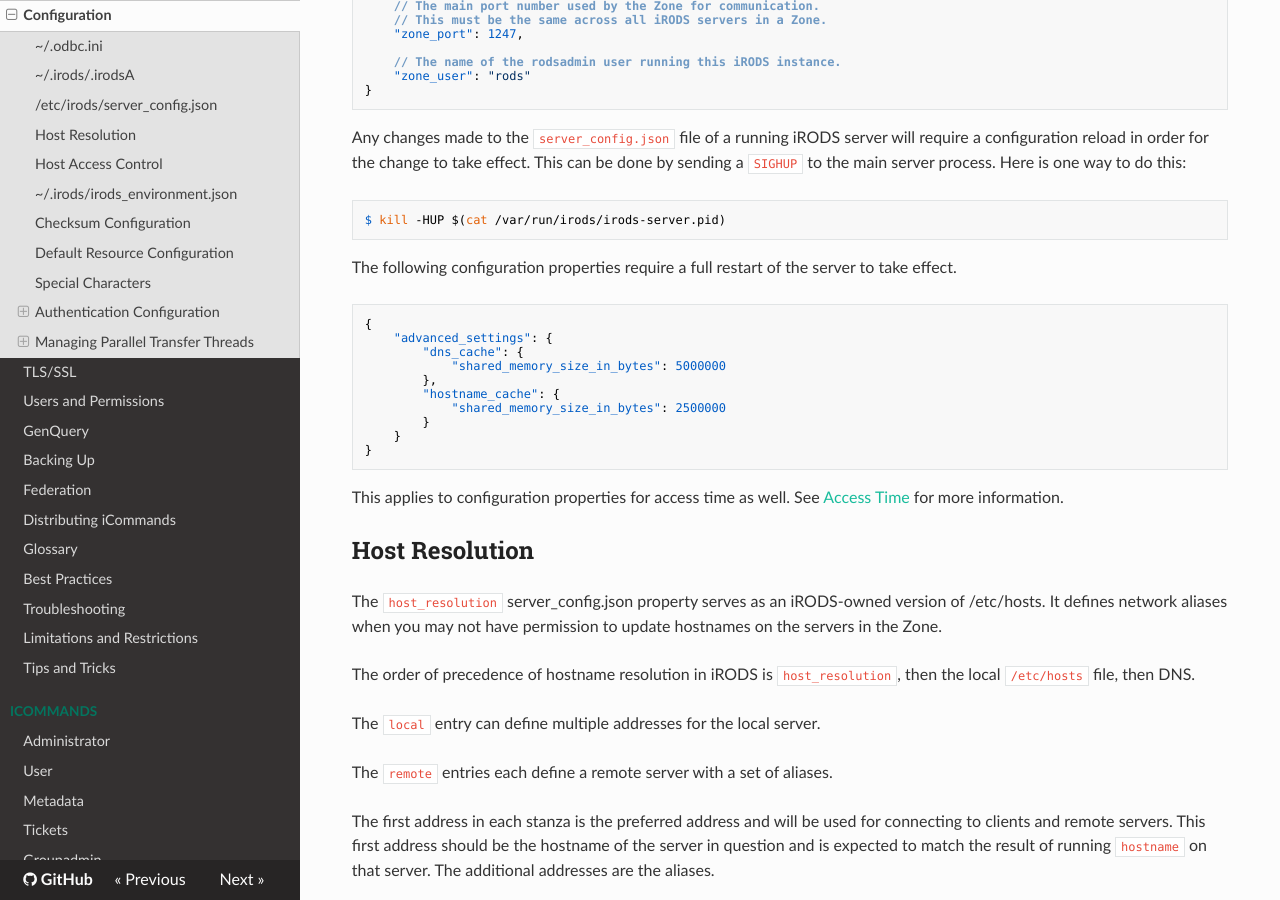
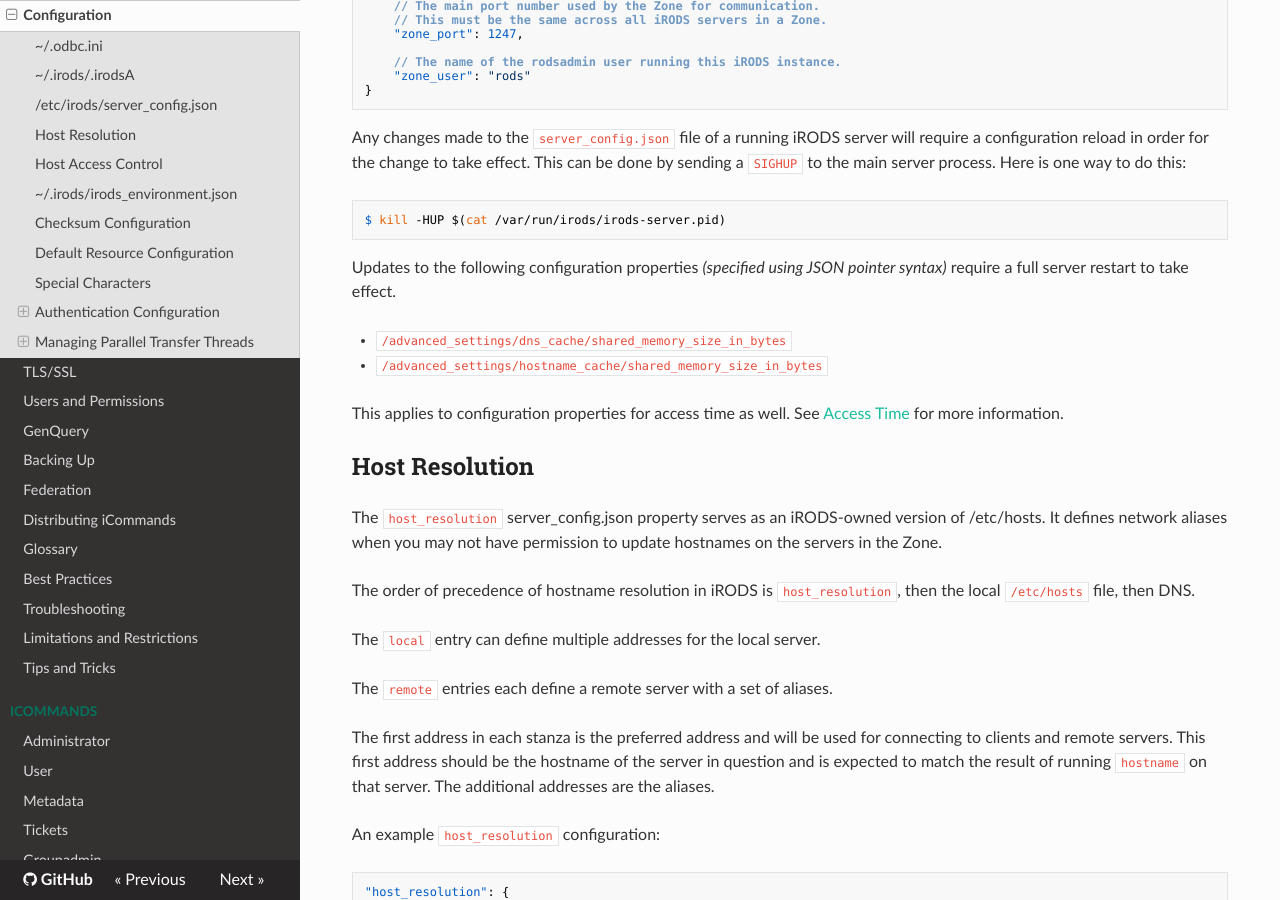
Before and after one commit to irods/irods_docs, an MkDocs documentation site: the page built from docs/system_overview/configuration.md, in a window 1280 px wide and 900 px high, scrolled down 7835 px. Built offline with MkDocs 1.6.1, drawn with Linux system fonts in a browser that asks for light colours; nearby versions of some CDN libraries.

Commit message:
squash w/ [irods/irods 6720] iRODS 5: Document which config properties require a server restart.

````diff
--- a/docs/system_overview/configuration.md
+++ b/docs/system_overview/configuration.md
@@ -533,20 +533,10 @@ Any changes made to the `server_config.json` file of a running iRODS server will
 $ kill -HUP $(cat /var/run/irods/irods-server.pid)
 ```
 
-The following configuration properties require a full restart of the server to take effect.
+Updates to the following configuration properties _(specified using JSON pointer syntax)_ require a full server restart to take effect.
 
-```json
-{
-    "advanced_settings": {
-        "dns_cache": {
-            "shared_memory_size_in_bytes": 5000000
-        },
-        "hostname_cache": {
-            "shared_memory_size_in_bytes": 2500000
-        }
-    }
-}
-```
+- `/advanced_settings/dns_cache/shared_memory_size_in_bytes`
+- `/advanced_settings/hostname_cache/shared_memory_size_in_bytes`
 
 This applies to configuration properties for access time as well. See [Access Time](../system_overview/data_objects.md#access-time) for more information.
 
````
